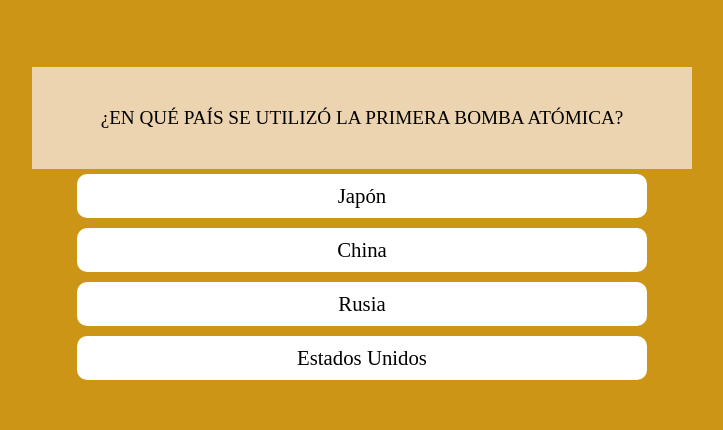
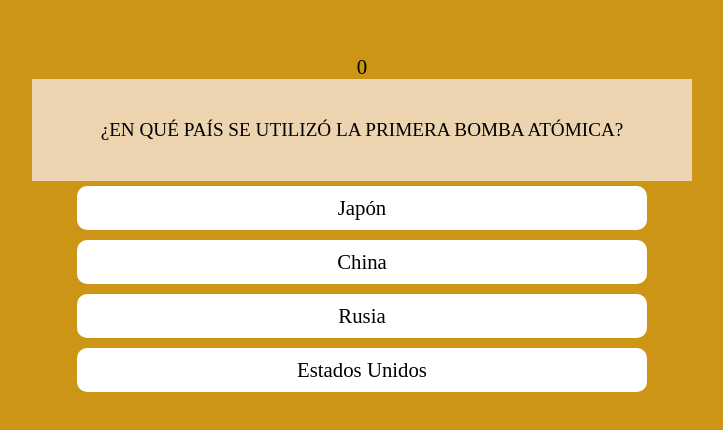
Before and after one commit to Fpelourson/Coderhouse, a website: page index.html in a window 1280 px wide. Shown: the part 162-592 px from the top of the page, without its empty margins (278-1001 px from the left). Drawn offline with Linux system fonts and the light colour scheme; some packages are replaced by stand-ins of ours; a script that the page names is missing.

Commit message:
Tercer-entrega

```diff
--- a/base-preguntas.json
+++ b/base-preguntas.json
@@ -47,6 +47,111 @@
     "incorrecta1": "China",
     "incorrecta2": "EE.UU",
     "incorrecta3": "Canadá"
+},
+{
+    "pregunta": "¿CÓMO SE LLAMA EL DESIERTO DE MÉXICO?",
+    "respuesta": "Sonora",
+    "incorrecta1": "Atacama",
+    "incorrecta2": "Gobi",
+    "incorrecta3": "Sahara"
+},
+{
+    "pregunta": "¿CUÁL ES LA CAPITAL DE NICARAGUA?",
+    "respuesta": "Managua",
+    "incorrecta1": "San josé",
+    "incorrecta2": "Tegucigalpa",
+    "incorrecta3": "Nasáu"
+},
+{
+    "pregunta": "¿CUÁNTOS CORAZONES TIENE UN PULPO?",
+    "respuesta": "Tres",
+    "incorrecta1": "Dos",
+    "incorrecta2": "Uno",
+    "incorrecta3": "Cuatros"
+},
+{
+    "pregunta": "¿QUIÉN FORMULÓ LA TEORÍA DE LA RELATIVIDAD?",
+    "respuesta": "Albert Einstein",
+    "incorrecta1": "Isaac Newton",
+    "incorrecta2": "Marie Curie",
+    "incorrecta3": "Charles Darwin"
+},
+{
+    "pregunta": "¿CADA CUÁNTOS AÑOS PASA POR LA TIERRA EL COMETA HALLEY?",
+    "respuesta": "75 años",
+    "incorrecta1": "50 años",
+    "incorrecta2": "100 años",
+    "incorrecta3": "10 años"
+},
+{
+    "pregunta": "¿CUÁL ES EL PAÍS MÁS POBLADO DEL MUNDO?",
+    "respuesta": "India",
+    "incorrecta1": "China",
+    "incorrecta2": "EE.UU",
+    "incorrecta3": "Australia"
+},
+{
+    "pregunta": "¿QUÉ ELEMENTO TIENE EL SÍMBOLO PT?",
+    "respuesta": "Platino",
+    "incorrecta1": "Potasio",
+    "incorrecta2": "Plomo",
+    "incorrecta3": "Protactinio"
+},
+{
+    "pregunta": "¿CUÁL FUE EL PRIMER PAÍS EN EL QUE PUDIERON VOTAR LAS MUJERES?",
+    "respuesta": "Nueva Zelanda",
+    "incorrecta1": "Argentina",
+    "incorrecta2": "EE.UU",
+    "incorrecta3": "España"
+},
+{
+    "pregunta": "¿CÓMO SE LLAMA EL MIEDO A LAS ALTURAS?",
+    "respuesta": "Acrofobia",
+    "incorrecta1": "Astrafobia",
+    "incorrecta2": "Amaxofobia",
+    "incorrecta3": "Hematofobia"
+},
+{
+    "pregunta": "¿CUÁL ES EL ÚNICO MAMÍFERO VOLADOR?",
+    "respuesta": "El murciélago",
+    "incorrecta1": "El halcon",
+    "incorrecta2": "El avestruz",
+    "incorrecta3": "El Pingüino"
+},
+{
+    "pregunta": "¿CUÁL ES EL RÍO MÁS LARGO DEL MUNDO?",
+    "respuesta": "Amazonas",
+    "incorrecta1": "Rin",
+    "incorrecta2": "Nilo",
+    "incorrecta3": "Paraná"
+},
+{
+    "pregunta": "¿CON CUÁNTOS PAISES COMPARTE COLOMBIA FRONTERAS TERRESTRES?",
+    "respuesta": "Cinco",
+    "incorrecta1": "Siete",
+    "incorrecta2": "Cuatro",
+    "incorrecta3": "Tres"
+},
+{
+    "pregunta": "¿CUÁNDO SE FUNDÓ LA CIUDAD DE BOGOTÁ?",
+    "respuesta": "El 6 de agosto de 1538",
+    "incorrecta1": "El 8 de octubre de 1558",
+    "incorrecta2": "El 29 de julio de 1525",
+    "incorrecta3": "EL 16 de septiembre de 1538"
+},
+{
+    "pregunta": "¿EN QUÉ CIUDAD ESTÁ EL PARTENÓN?",
+    "respuesta": "Atenas",
+    "incorrecta1": "Nikea",
+    "incorrecta2": "Tirana",
+    "incorrecta3": "Roma"
+},
+{
+    "pregunta": "¿CÓMO SE LLAMA UN CONJUNTO GRANDE DE CERDOS?",
+    "respuesta": "Piara",
+    "incorrecta1": "Jauría",
+    "incorrecta2": "Cardumen",
+    "incorrecta3": "Manada"
 }
 
 ]
--- a/index.html
+++ b/index.html
@@ -1,6 +1,8 @@
 <!DOCTYPE html><html lang="en"><head>
     <meta charset="UTF-8">
-    <title>Preguntas</title>
+    <link rel="icon" href="/logo.png">
+    <title>Saber es clave</title>
+
   </head>
 
   <body>
@@ -51,6 +53,7 @@
     </style>
 
     <div class="contenedor">
+      <div class="puntaje" id="puntaje">0/10</div>
       <div class="encabezado">
         <div class="pregunta" id="pregunta">
         </div>
@@ -60,6 +63,7 @@
       <div class="btn" id="btn3" onclick="oprimir_btn(2)"></div>
       <div class="btn" id="btn4" onclick="oprimir_btn(3)"></div>
       <script src="main.js"></script>
+      <script src="https://cdn.jsdelivr.net/npm/sweetalert2@11"></script>
     </div>
 
   </body></html>
--- a/main.js
+++ b/main.js
@@ -8,6 +8,10 @@ let btn_correspondiente = [
     select_id("btn3"),
     select_id("btn4")
 ]
+let preguntas_hechas = 0;
+let preguntas_correctas = 0;
+let puntaje = 0;
+select_id("puntaje").innerHTML = puntaje;
 
 escogerPreguntaAleatoria()
 
@@ -15,8 +19,10 @@ function escogerPreguntaAleatoria() {
     escogerPregunta(Math.floor(Math.random() * interprete_bp.length))
 }
 
+
 function escogerPregunta(n) {
     pregunta = interprete_bp[n]
+
     select_id("pregunta").innerHTML = pregunta.pregunta
     desordenarRespuestas(pregunta)
 }
@@ -37,16 +43,49 @@ function desordenarRespuestas(pregunta) {
     select_id("btn4").innerHTML = posibles_respuestas[3]
 }
 
+let suspender_botones = false;
 function oprimir_btn(i) {
+    if (suspender_botones) {
+        return;
+    }
+    suspender_botones = true;
     if (posibles_respuestas[i] == pregunta.respuesta) {
-        btn_correspondiente[i].style.background = "green";
-    }else{
-        btn_correspondiente[i].style.background = "red";
+        preguntas_correctas++;
+        preguntas_hechas++;
+        btn_correspondiente[i].style.background = "lightgreen";
+        puntaje++;
+    } else {
+        btn_correspondiente[i].style.background = "pink";
+        preguntas_hechas++;
     }
-    setTimeout(() => {
-        reiniciar()
-    }, 3000);
+    for (let j = 0; j < 4; j++) {
+        if (posibles_respuestas[j] == pregunta.respuesta) {
+        btn_correspondiente[j].style.background = "lightgreen";
+        break;
+        }
+        select_id("puntaje").innerHTML = `${puntaje} / ${"10"}`;
+        if(preguntas_hechas == "10"){
+            Swal.fire({
+                title: 'Juego terminado!',
+                text: `${puntaje} / ${"10"}`,
+                icon: 'success',
+                confirmButtonText: "Cerrar"
+            })
+        }
+    }
+        setTimeout(() => {
+            reiniciar()
+            suspender_botones = false;
+        }, 3000);
+        function reiniciar(){
+            for (const btn of btn_correspondiente) {
+                btn.style.background = "white";
+            }
+            escogerPreguntaAleatoria()
+        }
 }
+
+
 
 function reiniciar(){
     for (const btn of btn_correspondiente) {
--- /dev/null
+++ b/package.json
@@ -0,0 +1,5 @@
+{
+  "dependencies": {
+    "sweetalert2": "^11.9.0"
+  }
+}
```
Also changed, not shown: logo.png (added), 1 other file.
